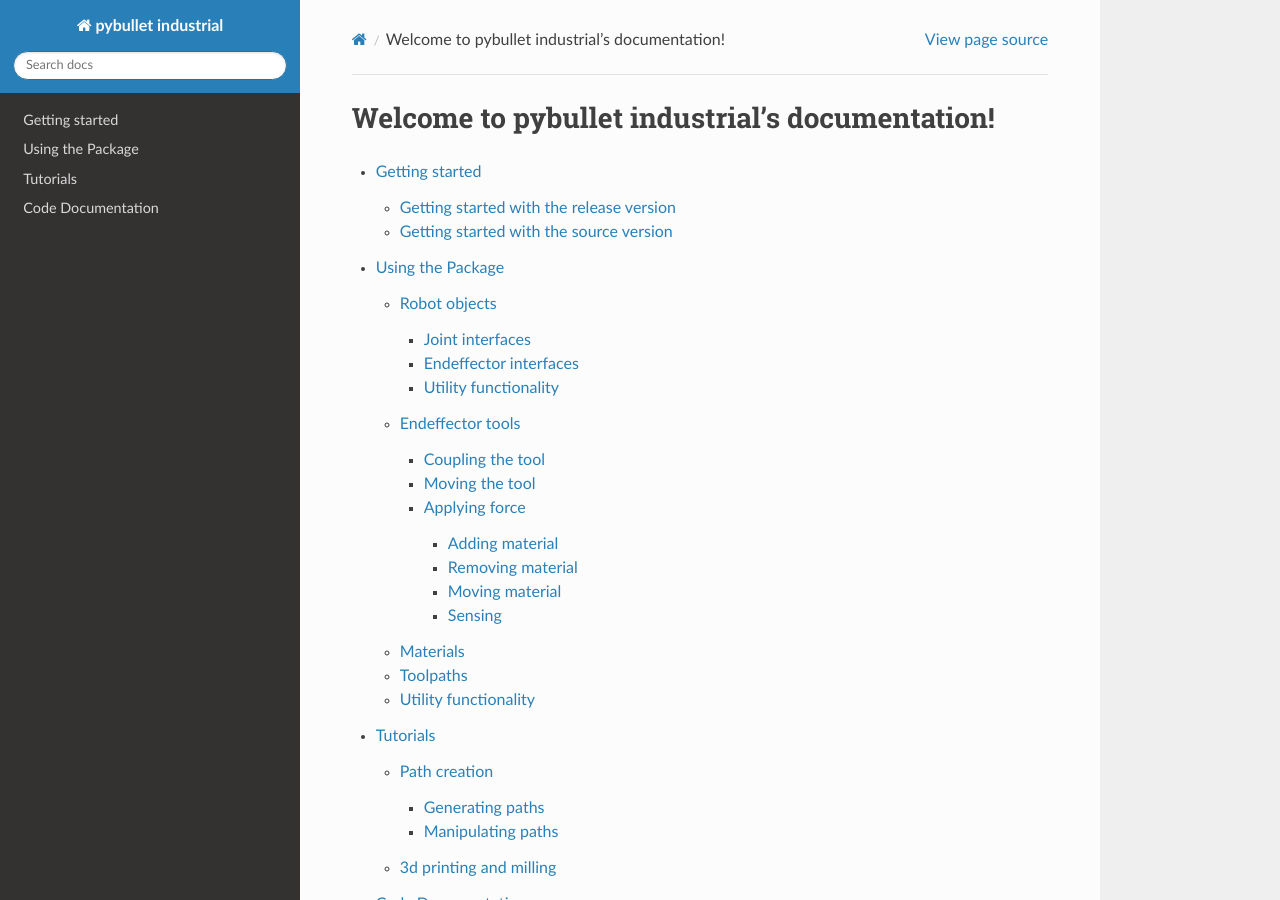
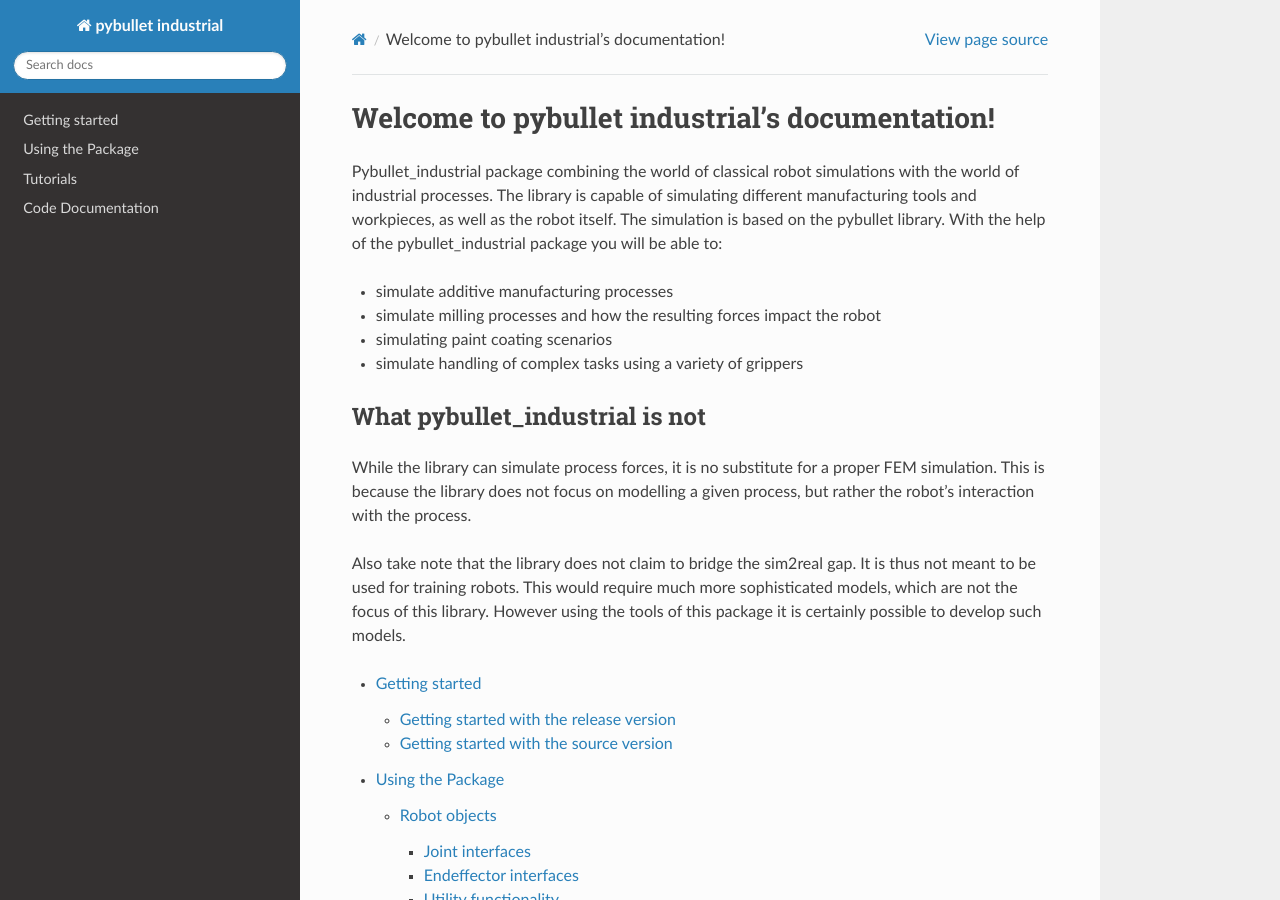
Before and after one commit to WBK-Robotics/pybullet_industrial, a Sphinx documentation site: the page built from docs/source/index.rst, in a window 1280 px wide and 900 px high. Built offline with Sphinx 7.4.7 and the Read the Docs theme 2.0.0, drawn with Linux system fonts in a browser that asks for light colours.

Commit message:
added introduction in index

```diff
--- a/docs/source/index.rst
+++ b/docs/source/index.rst
@@ -5,6 +5,26 @@
 
 Welcome to pybullet industrial's documentation!
 ===============================================
+
+Pybullet_industrial package combining the world of classical robot simulations with the world of industrial processes.
+The library is capable of simulating different manufacturing tools and workpieces, as well as the robot itself.
+The simulation is based on the pybullet library.
+With the help of the pybullet_industrial package you will be able to:
+
+- simulate additive manufacturing processes
+- simulate milling processes and how the resulting forces impact the robot
+- simulating paint coating scenarios
+- simulate handling of complex tasks using a variety of grippers
+
+
+What pybullet_industrial is not
+-------------------------------
+
+While the library can simulate process forces, it is no substitute for a proper FEM simulation.
+This is because the library does not focus on modelling a given process, but rather the robot's interaction with the process.
+
+Also take note that the library does not claim to bridge the sim2real gap. It is thus not meant to be used for training robots.
+This would require much more sophisticated models, which are not the focus of this library. However using the tools of this package it is certainly possible to develop such models.
 
 .. toctree::
 
```
